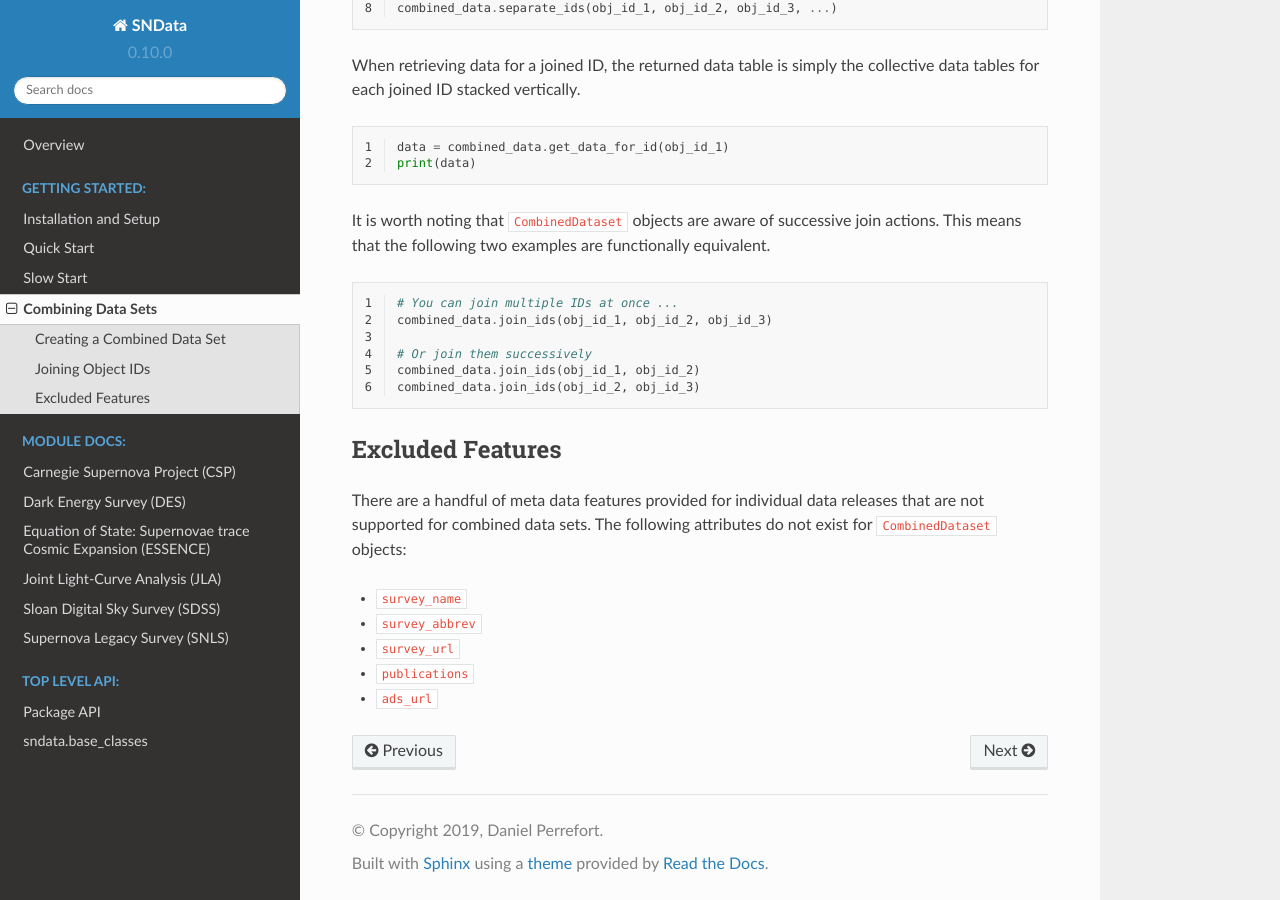
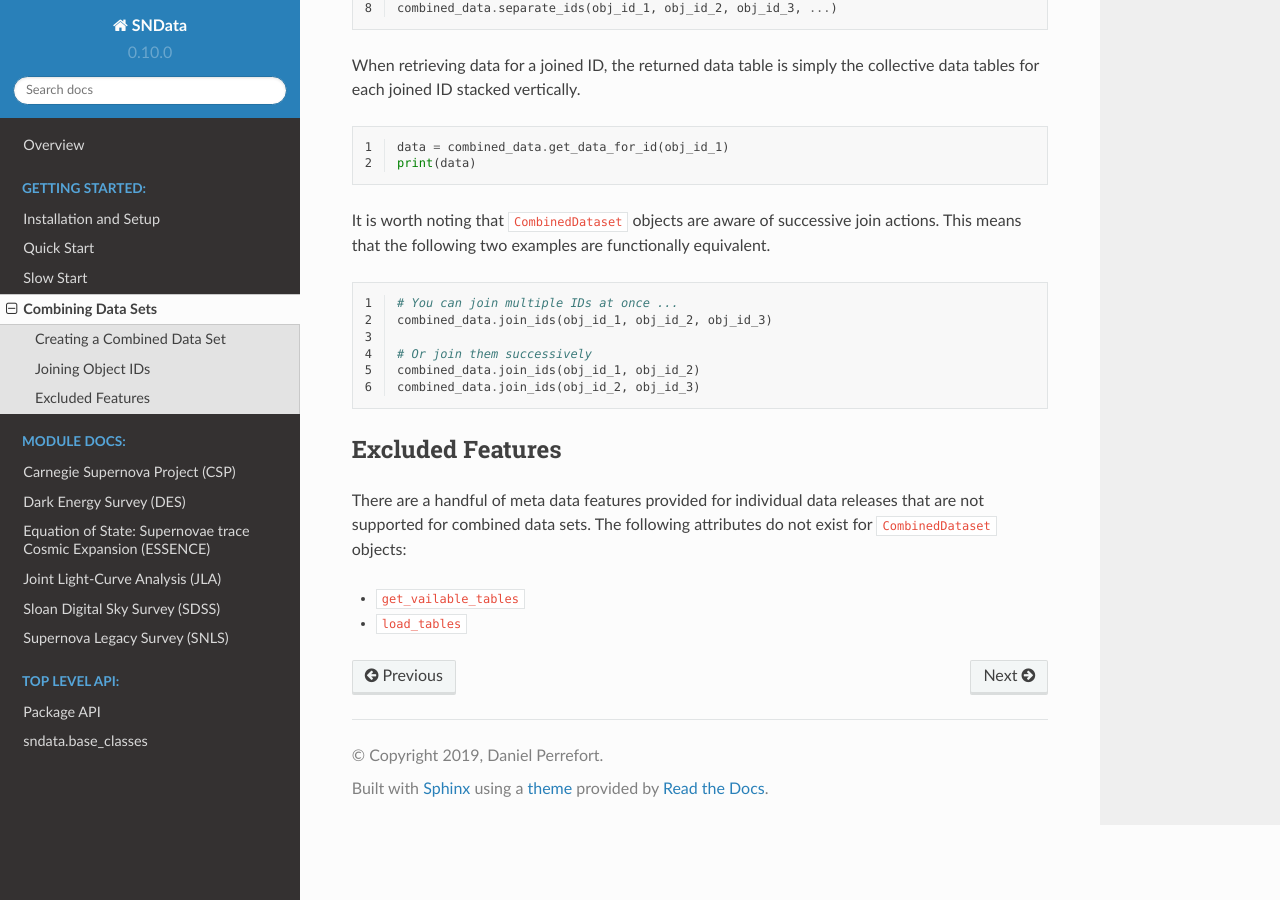
Before and after one commit to sncosmo/SNData, a Sphinx documentation site: the page built from docs/source/getting_started/combining_datasets.rst, in a window 1280 px wide and 900 px high, scrolled down 1389 px. Built offline with Sphinx 7.4.7 and the Read the Docs theme 2.0.0, drawn with Linux system fonts in a browser that asks for light colours.

Commit message:
Updates combined dataset docs

```diff
--- a/docs/source/getting_started/combining_datasets.rst
+++ b/docs/source/getting_started/combining_datasets.rst
@@ -108,8 +108,5 @@ There are a handful of meta data features provided for individual data releases
 that are not supported for combined data sets. The following attributes
 do not exist for ``CombinedDataset`` objects:
 
-- ``survey_name``
-- ``survey_abbrev``
-- ``survey_url``
-- ``publications``
-- ``ads_url``
+- ``get_vailable_tables``
+- ``load_tables``
```
